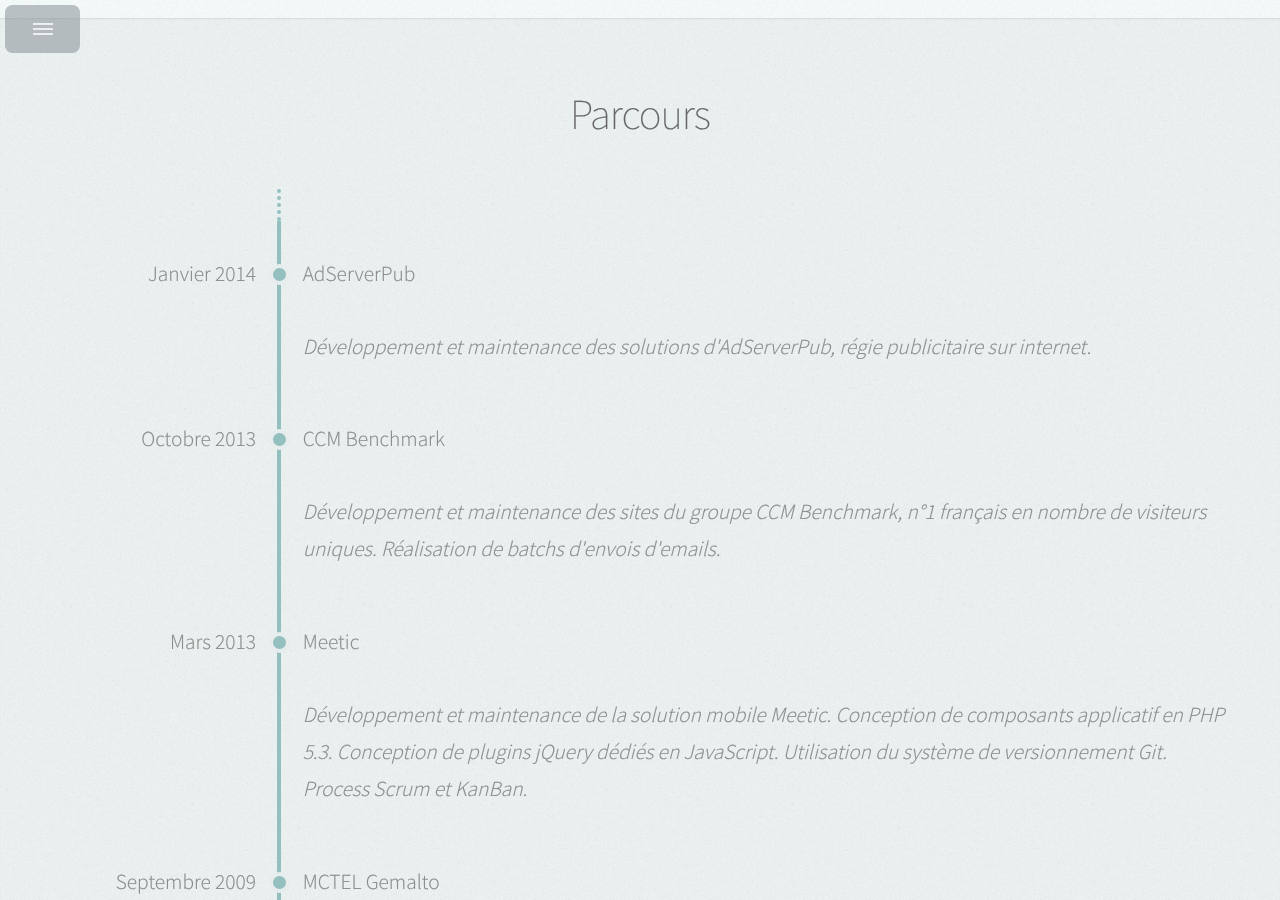
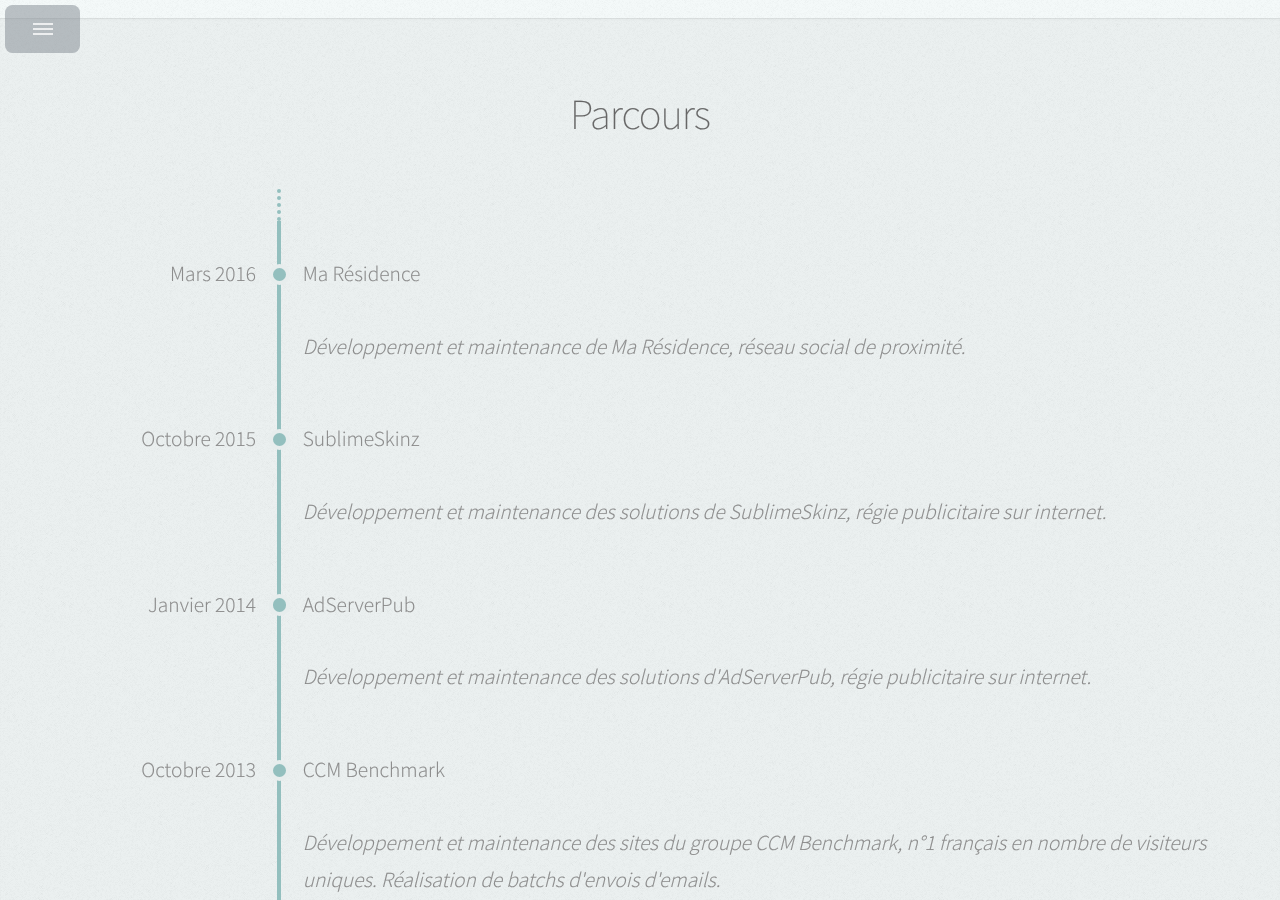
Before and after one commit to bdelespierre/bdelespierre.github.io, a Jekyll site: the page built from cv.html, in a window 1280 px wide and 900 px high, scrolled down 1750 px. Built offline with Jekyll 4.4.1, drawn with Linux system fonts in a browser that asks for light colours; nearby versions of some CDN libraries; Markdown is read by kramdown in place of the engine named in the settings.

Commit message:
updating CV

```diff
--- a/cv.html
+++ b/cv.html
@@ -222,6 +222,14 @@
         </header>
 
         <ul>
+            <li class="animated head"><span>Mars 2016</span><a href="http://www.ma-residence.fr/">Ma Résidence</a></li>
+            <li class="animated content">
+                <p>Développement et maintenance de Ma Résidence, réseau social de proximité.</p>
+            </li>
+            <li class="animated head"><span>Octobre 2015</span><a href="http://www.sublimeskinz.com/">SublimeSkinz</a></li>
+            <li class="animated content">
+                <p>Développement et maintenance des solutions de SublimeSkinz, régie publicitaire sur internet.</p>
+            </li>
             <li class="animated head"><span>Janvier 2014</span><a href="http://www.adserverpub.com/">AdServerPub</a></li>
             <li class="animated content">
                 <p>Développement et maintenance des solutions d'AdServerPub, régie publicitaire sur internet.</p>
```
